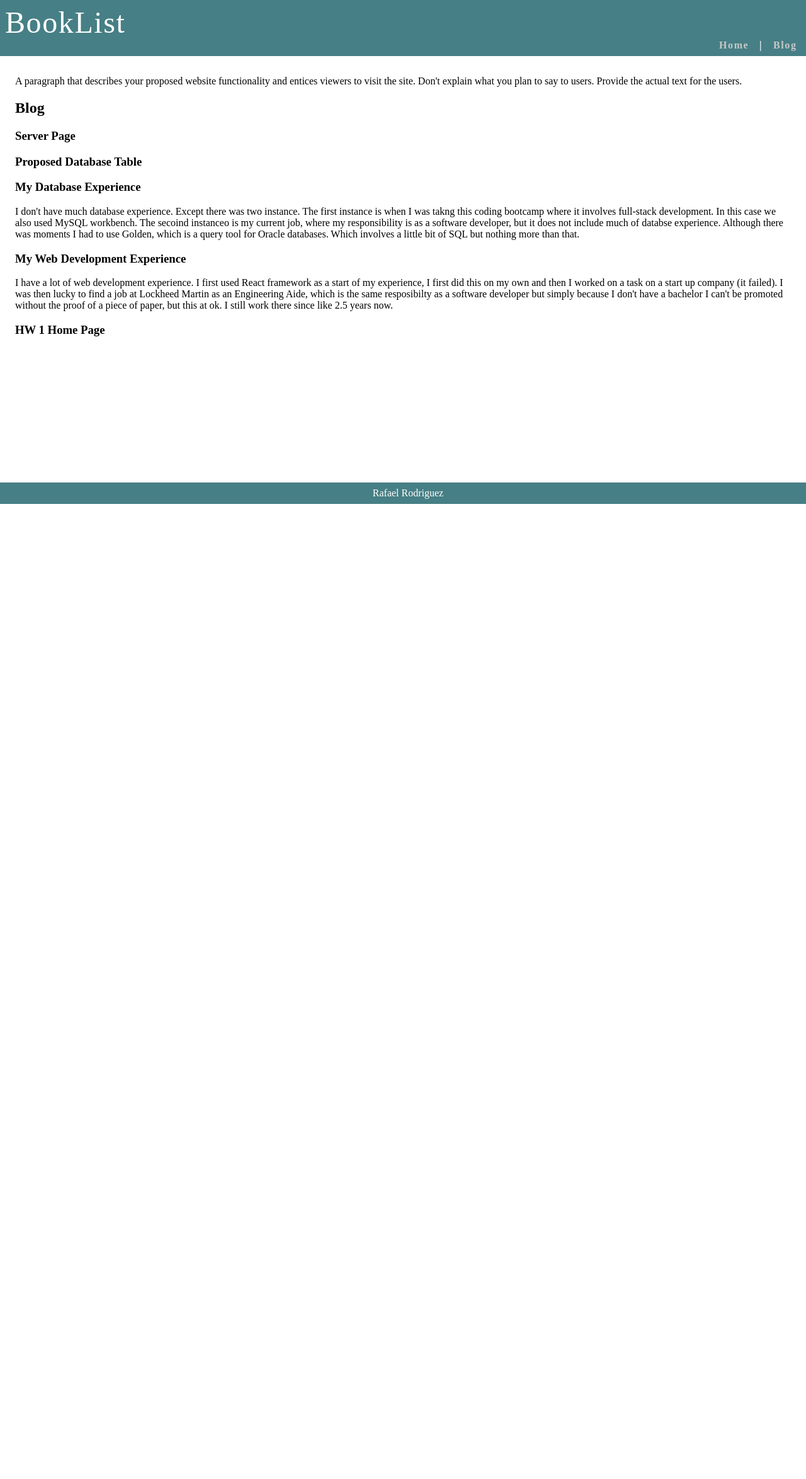
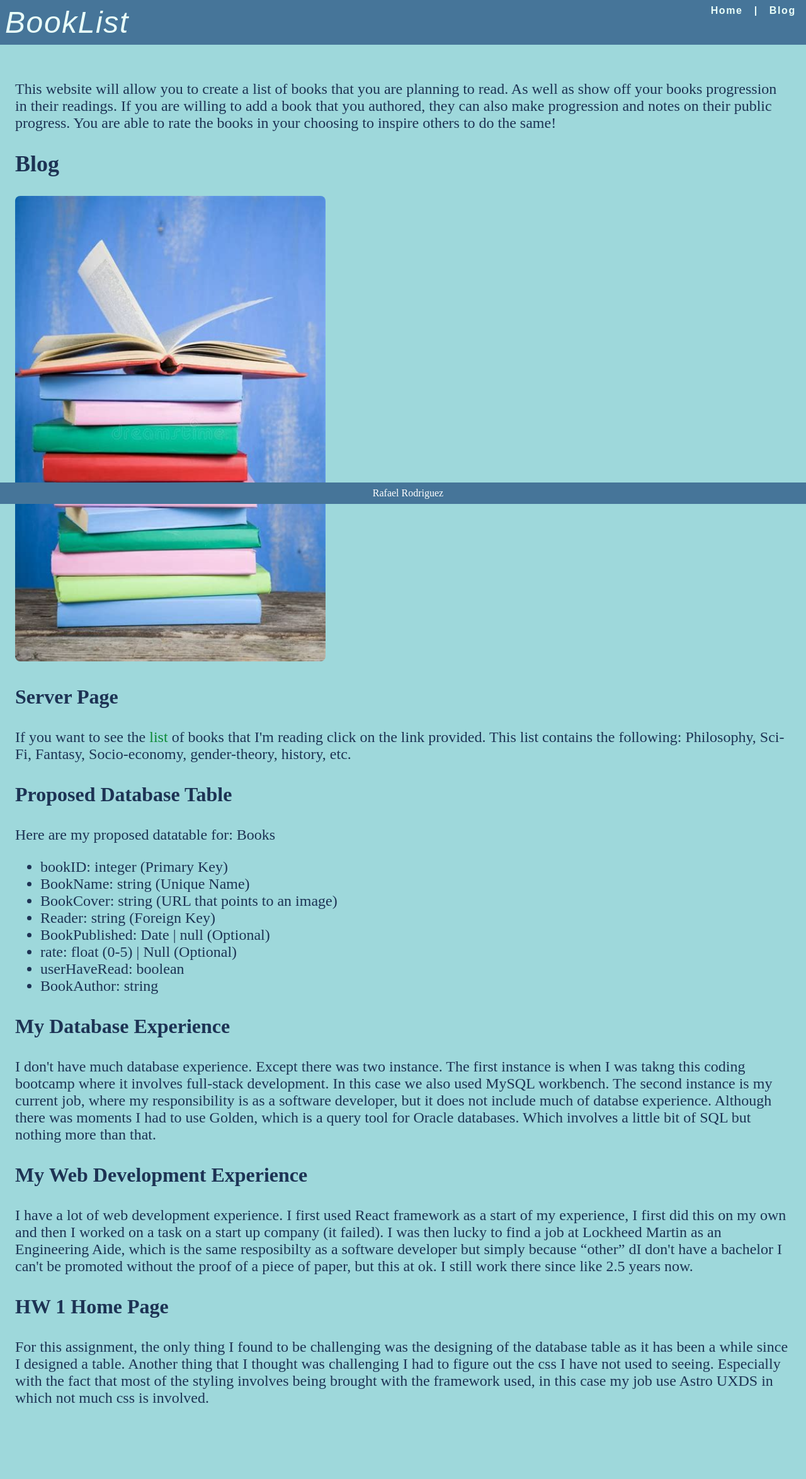
Before and after one commit to RRodriguez26/WebDevelopmentClass, a web app: page / in a window 1280 px wide. Shown: the whole page at 63% size. Before the commit the page ends 800 px from the top, so only its background shows below. Run offline with its HTML, style and script files only (its server is not run), Linux system fonts and the light colour scheme; data that the repository does not hold is empty.

Commit message:
add css external style, edit html page with style, remove space in controller

```diff
--- a/WebDevelopment/HW01/rodriguez_web/src/main/java/com/rodriguez_web/Controller.java
+++ b/WebDevelopment/HW01/rodriguez_web/src/main/java/com/rodriguez_web/Controller.java
@@ -7,10 +7,8 @@ import org.springframework.web.bind.annotation.RequestMapping;
 @RestController
 public class Controller {
 
-    @RequestMapping("/hello")
+    @RequestMapping("/list")
     public String helloController() {
-        return "<h1>Hello World</h1>";
+        return "<h1>Hello Readers, here are the list of books I'm reading :)</h1>";
     }
-
-
 }
--- a/WebDevelopment/HW01/rodriguez_web/src/main/webapp/index.html
+++ b/WebDevelopment/HW01/rodriguez_web/src/main/webapp/index.html
@@ -6,78 +6,10 @@
     <title>BookList By RaffyTaffy</title>
     <meta charset="UTF-8">
     <meta name="viewport" content="width=device-width, initial-scale=1.0">
-    <style>
-        #titleNav {
-            /* titleNav is fixed, always at the top */
-
-            /* position fixed removes the element from the normal flow,
-   placing it w.r.t. the browser's edge as specified by top/bottom, left/right */
-            position: fixed;
-            top: 0rem;
-            left: 0rem;
-            z-index: 1;
-            /* To make sure titleNav is on top of content,
-                   give it a higher z-index than content
-                   (which has the default value, zero). */
-            width: 100%;
-            /* fixed elements are not 100% by default like other divs would be */
-
-            font-family: serif;
-            letter-spacing: 0.1rem;
-            /* spaces out letters a bit */
-            color: white;
-            /* font color */
-            background-color: #467F85;
-            padding: 0.5rem;
-        }
-
-        #title {
-            font-size: 3rem;
-        }
-
-        #nav {
-            text-align: right;
-            font-size: 1rem;
-            font-weight: bold;
-        }
-
-        #nav a {
-            /* this selector applies to links within #nav */
-            text-decoration: none;
-            /* Do not want links in "nav" to be underlined */
-            color: #C8C8C8;
-            /* light gray: to specify color for links, you have to style the "a" tag */
-        }
-
-        #footer {
-            /* footer fixed, always at the bottom left */
-            position: fixed;
-            bottom: 0rem;
-            left: 0rem;
-            z-index: 1;
-            /* make sure footer is on top of content which would have default z-index value of 0 */
-
-            background-color: #467F85;
-            color: white;
-            width: 100%;
-            /* fixed elements are not 100% by default like other divs would be */
-            text-align: center;
-            padding: 0.5rem;
-        }
-
-        #content {
-            /* Add padding top to prevent titleNav from covering up top of content.
-                           add padding bottom to prevent bottom content from getting hidden under footer. */
-            padding: 1rem;
-            padding-top: 6rem;
-            /* prevent the top of the content from getting hidden under the fixed titleNav */
-            padding-bottom: 2rem;
-            /* prevent the the bottom of the content from getting hidden under the fixed footer */
-        }
-    </style>
+    <link rel="stylesheet" href="./style/index.css" type="text/css">
 </head>
 
-<body>
+<body style="background-color: #9ED8DB;">
     <div id="titleNav">
 
         <div id="title">
@@ -98,60 +30,115 @@
 
     <div id="content">
         <p>
-            A paragraph that describes your proposed website functionality and entices viewers to visit the site.
-            Don't explain what you plan to say to users. Provide the actual text for the users.
+            This website will allow you to create a list of books that you are planning
+            to read. As well as show off your books progression in their readings. If you
+            are willing to add a book that you authored, they can also make progression
+            and notes on their public progress. You are able to rate the books in your
+            choosing to inspire others to do the same!
         </p>
 
         <h2>
             Blog
         </h2>
+
+        <p>
+            <img src="pics/bluebooks.jpeg" style="width:40%; border-radius:0.5rem;">
+        </p>
+
         <h3>
             Server Page
         </h3>
+
+        <p>
+            If you want to see the <a href="list" target="_blank" id="list-link">list</a> of books that
+            I'm reading click on the link provided. This list contains the following:
+            Philosophy, Sci-Fi, Fantasy, Socio-economy, gender-theory, history, etc.
+        </p>
+
         <h3>
             Proposed Database Table
         </h3>
-        <p>
 
-        </p>
+        <p>Here are my proposed datatable for: Books</p>
+
+        <ul>
+            <li>
+                bookID: integer (Primary Key)
+            </li>
+            <li>
+                BookName: string (Unique Name)
+            </li>
+            <li>
+                BookCover: string (URL that points to an image)
+            </li>
+            <li>
+                Reader: string (Foreign Key)
+            </li>
+            <li>
+                BookPublished: Date | null (Optional)
+            </li>
+            <li>
+                rate: float (0-5) | Null (Optional)
+            </li>
+            <li>
+                userHaveRead: boolean
+            </li>
+            <li>
+                BookAuthor: string
+            </li>
+        </ul>
+
         <h3>
             My Database Experience
         </h3>
+
         <p>
             I don't have much database experience. Except there was two instance.
             The first instance is when I was takng this coding bootcamp where it
             involves full-stack development. In this case we also used MySQL workbench.
-            The secoind instanceo is my current job, where my responsibility is as a
+            The second instance is my current job, where my responsibility is as a
             software developer, but it does not include much of databse experience.
             Although there was moments I had to use Golden, which is a query tool for
             Oracle databases. Which involves a little bit of SQL but nothing more than
             that.
         </p>
+
         <h3>
             My Web Development Experience
         </h3>
+
         <p>
             I have a lot of web development experience. I first used React framework
             as a start of my experience, I first did this on my own and then I worked
             on a task on a start up company (it failed). I was then lucky to find a job
             at Lockheed Martin as an Engineering Aide, which is the same resposibilty
-            as a software developer but simply because I don't have a bachelor I can't
+            as a software developer but simply because “other” dI don't have a bachelor I can't
             be promoted without the proof of a piece of paper, but this at ok. I still
             work there since like 2.5 years now.
         </p>
+
         <h3>
             HW 1 Home Page
         </h3>
 
+        <P>
+            For this assignment, the only thing I found to be challenging was the designing
+            of the database table as it has been a while since I designed a table. Another thing that
+            I thought was challenging I had to figure out the css I have not used to seeing.
+            Especially with the fact that most of the styling involves being brought with the
+            framework used, in this case my job use Astro UXDS in which not much css is involved.
+        </P>
+
         <p style="text-align:center;">
-            <!--TODO: Add picture-->
             <img src="" style="width:40%; border-radius:0.5rem;">
         </p>
 
     </div> <!-- content. [[Keep track of nesting]] -->
+
     <div id="footer">
         Rafael Rodriguez
     </div>
+
 </body>
 
 </html>
--- /dev/null
+++ b/WebDevelopment/HW01/rodriguez_web/src/main/webapp/style/index.css
@@ -0,0 +1,79 @@
+#titleNav {
+    display: flex;
+    flex-direction: column;
+    position: fixed;
+    top: 0rem;
+    width: 100%;
+    z-index: 1;
+    left: 0rem;
+
+    font-family: Arial;
+    letter-spacing: 0.1rem;
+    color: #E9FFF9;
+    background-color: #467599;
+    padding: 0.5rem;
+    white-space: nowrap
+}
+
+@media only screen and (min-width: 600px) {
+    #titleNav {
+        flex-direction: row;
+        justify-content: space-between;
+    }
+}
+
+#title {
+    font-size: 3rem;
+    font-style: oblique;
+}
+
+#nav {
+    text-align: right;
+    font-size: 1rem;
+    font-weight: bold;
+}
+
+#nav a {
+    /* this selector applies to links within #nav */
+    text-decoration: none;
+    /* Do not want links in "nav" to be underlined */
+    color: #E9FFF9;
+    /* light gray: to specify color for links, you have to style the "a" tag */
+}
+
+#footer {
+    /* footer fixed, always at the bottom left */
+    position: fixed;
+    bottom: 0rem;
+    left: 0rem;
+    z-index: 1;
+    /* make sure footer is on top of content which would have default z-index value of 0 */
+
+    background-color: #467599;
+    color: white;
+    width: 100%;
+    /* fixed elements are not 100% by default like other divs would be */
+    text-align: center;
+    padding: 0.5rem;
+}
+
+#content {
+    /* Add padding top to prevent titleNav from covering up top of content.
+                   add padding bottom to prevent bottom content from getting hidden under footer. */
+    padding: 1rem;
+    padding-top: 6rem;
+    /* prevent the top of the content from getting hidden under the fixed titleNav */
+    padding-bottom: 2rem;
+    /* prevent the the bottom of the content from getting hidden under the fixed footer */
+    color: #1d3354;
+    font-size: 1.5rem;
+}
+
+h3 {
+    font-size: 2rem;
+}
+
+#list-link {
+    color: #0b8934;
+    text-decoration: none;
+}
```
Also changed, not shown: WebDevelopment/HW01/rodriguez_web/src/main/webapp/pics/bluebooks.jpeg (added).
